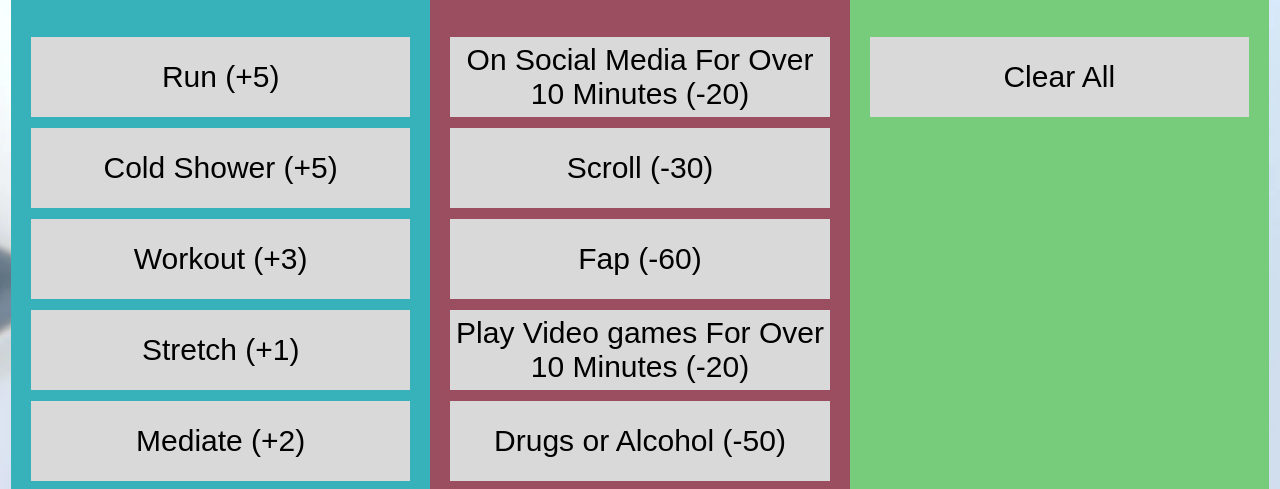
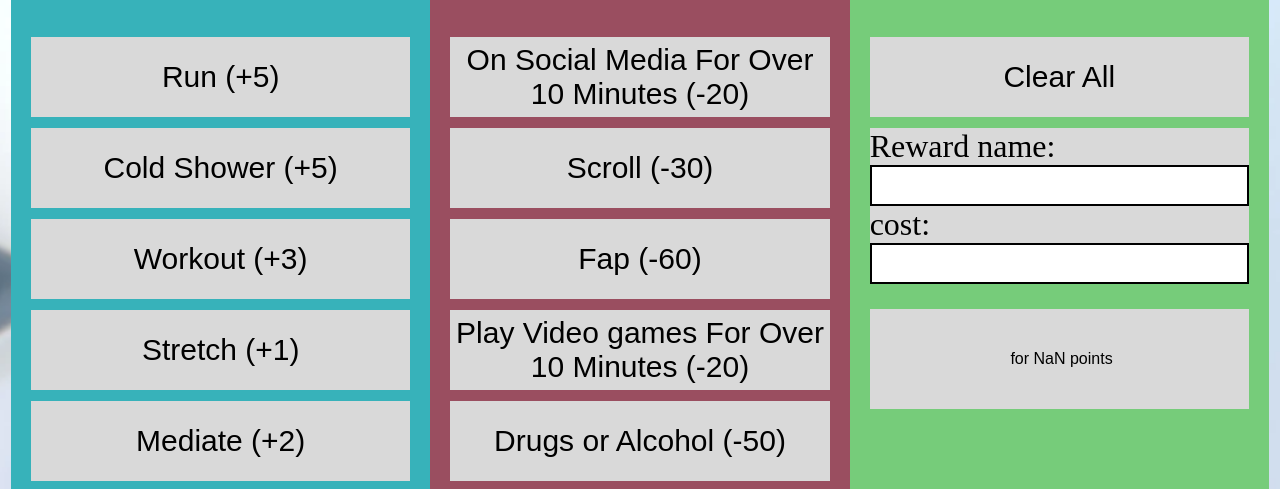
Before and after one commit to Desolateeeooo/Desolateeeooo.github.io, a plain HTML site: page index.html in a window 1280 px wide. Both pictures are taken after a click on the button "Add a Reward". Shown: the part 237-726 px from the top of the page. Drawn offline with Linux system fonts and the light colour scheme.

Commit message:
new commit
added rewards functionality

```diff
--- a/index.html
+++ b/index.html
@@ -8,6 +8,7 @@
 	<script defer type="module" src="/resources/scripts/earnings.js"></script>
 	<script defer type="module" src="/resources/scripts/losings.js"></script>
 	<script defer type="module" src="/resources/scripts/overall.js"></script>
+	<script defer type="module" src="/resources/scripts/rewards.js"></script>
 </head>
 <body>
 	<div class="container">
@@ -28,7 +29,10 @@
 			<ul>
 			<li id="earnings-header">You earned this day: <span id="earningCount">(n)</span> points</li>
 			<li id="losing-header">You lost this day: <span id="losingCount">(n)</span> points</li>
-			<li id="rewards-header"><button id="reward">Add a Reward</button></li>
+			<li id="rewards-header">
+				<button id="reward">Add a Reward</button>
+			</li>
+
 			</div>
 			<div class="container-buttons">
 				<div class="earnings block">
@@ -50,9 +54,23 @@
 					<li><button id="sweets">Eat Dessert or Sweets (-10)</button></li>
 				</div>
 				<div class="rewardings block">
-					<ul>
-					<li><button>Clear All</button></li>
+					<ul id="list">
+					<li>
+						<button id="clear">Clear All</button>
+					</li>
+					<li>
+						<form>
+						<label>Reward name:</label><input id="rewardName" type="text">
+						<label>cost:</label><input id="cost" type="text">
+						<!-- <input type="button" value="add rule" onclick="pushRules()"> -->
+					</form>
+				</li>
+				<!-- <li>
+					<button id="costil">Костыль, для того чтобы работало</button>
+				</li> -->
 				</div>
+
+
 			</div>
 	</div>
 
--- a/resources/index.css
+++ b/resources/index.css
@@ -169,9 +169,23 @@ li {
 	height: auto;
 }
 
-.container-buttons .block ul {
+.container-buttons .earnings ul {
 	display: grid;
 	grid-template-rows: repeat(6, 80px);
+	gap: 11px;
+	margin: 40px 20px 0px 20px;
+}
+
+.container-buttons .losings ul {
+	display: grid;
+	grid-template-rows: repeat(6, 80px);
+	gap: 11px;
+	margin: 40px 20px 0px 20px;
+}
+
+.container-buttons .rewardings ul {
+	display: grid;
+	grid-template-rows: 80px 170px repeat(3, 100px);
 	gap: 11px;
 	margin: 40px 20px 0px 20px;
 }
@@ -181,7 +195,7 @@ li {
 	.container-buttons {
 		flex-direction: column;
 		width: 100%;
-		margin-top: 45px;
+		margin-top: 40px;
 	}
 }
 
@@ -201,6 +215,34 @@ li {
 	cursor: pointer;
 	transition: 0.2s;
 	background: #d8b863;
+}
+
+.rewardings li {
+	height: 100%;
+}
+
+.rewardings form {
+	width: 100%;
+	background: #D9D9D9;
+}
+
+.rewardings label {
+	width: 100%;
+	height: 100%;
+	font-size: 2rem;
+}
+
+.rewardings input {
+	width: 100%;
+	height: 100%;
+	font-size: 2rem;
+	border: 2px solid black;
+}
+
+.rewardings .addedReward {
+	font-size: 1rem;
+	background: #D9D9D9;
+	border: none;
 }
 
 .earnings {
--- a/resources/scripts/rewards.js
+++ b/resources/scripts/rewards.js
@@ -0,0 +1,30 @@
+const pushRewards = () => () => {
+	const i1 = document.querySelector("#rewardName").value;
+	const i2 = document.querySelector("#cost").value;
+
+	const li = document.createElement("li");
+
+	let rewardBtn = document.createElement("input");
+    rewardBtn.type = "button";
+    rewardBtn.value = `${truncate(i1, 35)} for ${parseInt(i2)} points`;
+    rewardBtn.onclick = remove;
+		rewardBtn.classList.add('addedReward');
+    li.appendChild(rewardBtn);
+    document.querySelector("#list").appendChild(li);
+}
+
+const remove = (e) => {
+	const el = e.target;
+	el.parentNode.remove();
+}
+
+const truncate = (str, maxlength) => {
+	return (str.length > maxlength) ?
+	str.slice(0, maxlength - 1) + '…' : str;
+}
+
+const addRewardButton = document.querySelector("#reward");
+const clearButton = document.querySelector("#clear");
+
+addRewardButton.addEventListener("click", pushRewards());
+// clearButton.addEventListener("click", remove());
```
